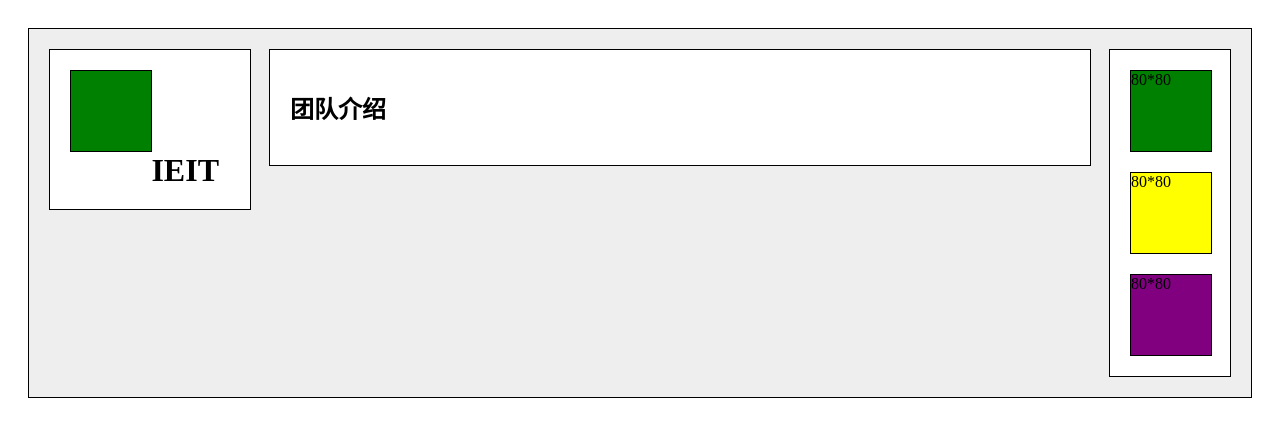
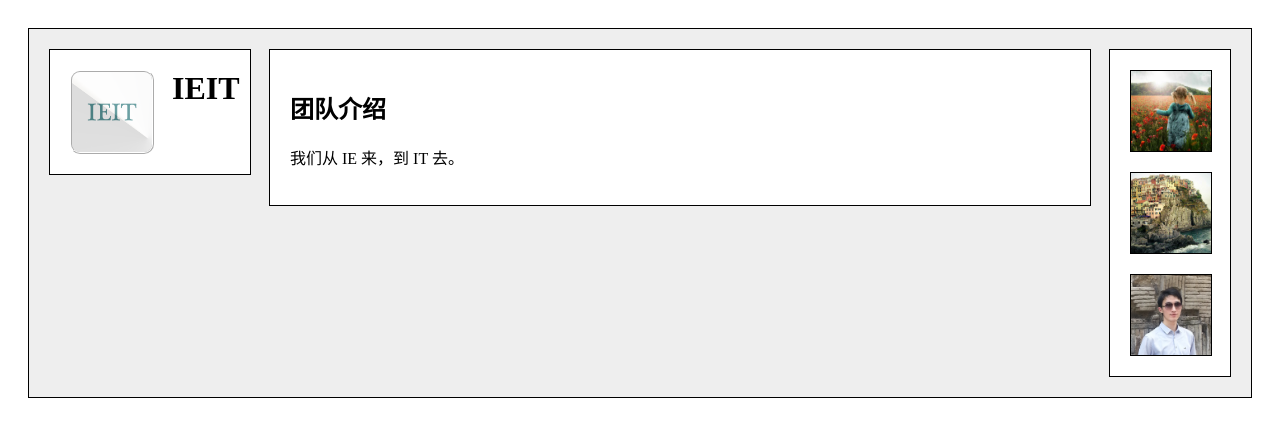
Before and after one commit to IEIT/Alpha, a plain HTML site: page task_1/bobo/demo_3/index.html in a window 1280 px wide. Drawn offline with Linux system fonts and the light colour scheme.

Commit message:
finish demo_3_bobo

```diff
--- a/task_1/bobo/demo_3/css/main.css
+++ b/task_1/bobo/demo_3/css/main.css
@@ -10,7 +10,7 @@ div {
 
 h1 {
 	font-size: 2em;
-	margin: 0 auto;
+	margin: 0;
 }
 
 .wrapper {
@@ -43,7 +43,11 @@ h1 {
 .wrapper .team-box #team-logo {
 	float: left;
 
-	background-color: green;
+	/*background-color: green;*/
+	border: 2px ridge #fff;
+	border-radius: 10px;
+	background: url(../images/logo.png);
+	background-size: cover;
 }
 
 .wrapper .team-box #team-name {
@@ -51,11 +55,9 @@ h1 {
 
 	padding: 0;
 	height: 80px;
-}
-
-.wrapper .team-box h1 {
-	float: right;
-	margin-right: 11px;
+	width: 58px;
+	border-width: 0;
+	text-align: center;
 }
 
 .wrapper .member-box {
@@ -65,17 +67,21 @@ h1 {
 }
 
 .wrapper .member-box #member-one {
-	background-color: green;
+	background: url(../images/iuril.png);
+	background-size: cover;
 
 	margin-bottom: 20px;
+
 }
 
 .wrapper .member-box #member-two {
-	background-color: yellow;
+	background: url(../images/xin.png);
+	background-size: cover;
 
 	margin-bottom: 20px;
 }
 
 .wrapper .member-box #member-three {
-	background-color: purple;
+	background: url(../images/bobo.png);
+	background-size: cover;
 }
--- a/task_1/bobo/demo_3/index.html
+++ b/task_1/bobo/demo_3/index.html
@@ -13,21 +13,24 @@
         <div class="team-box">
             <div class="logo" id="team-logo">
             </div>
-            <h1>IEIT</h1>
+            <div id="team-name">
+            	<h1>IEIT</h1>
+            </div>
         </div>
         <div class="member-box">
             <div class="logo" id="member-one">
-                80*80
+                <!-- 80*80 -->
             </div>
             <div class="logo" id="member-two">
-                80*80
+                <!-- 80*80 -->
             </div>
             <div class="logo" id="member-three">
-                80*80
+                <!-- 80*80 -->
             </div>
         </div>
         <div class="main">
             <h2>团队介绍</h2>
+            <p>我们从 IE 来，到 IT 去。</p>
         </div>
     </div>
 </body>
```
Also changed, not shown: task_1/bobo/demo_3/images/bobo.png (added), task_1/bobo/demo_3/images/iuril.png (added), task_1/bobo/demo_3/images/logo.png (added), task_1/bobo/demo_3/images/xin.png (added), 2 other files.
